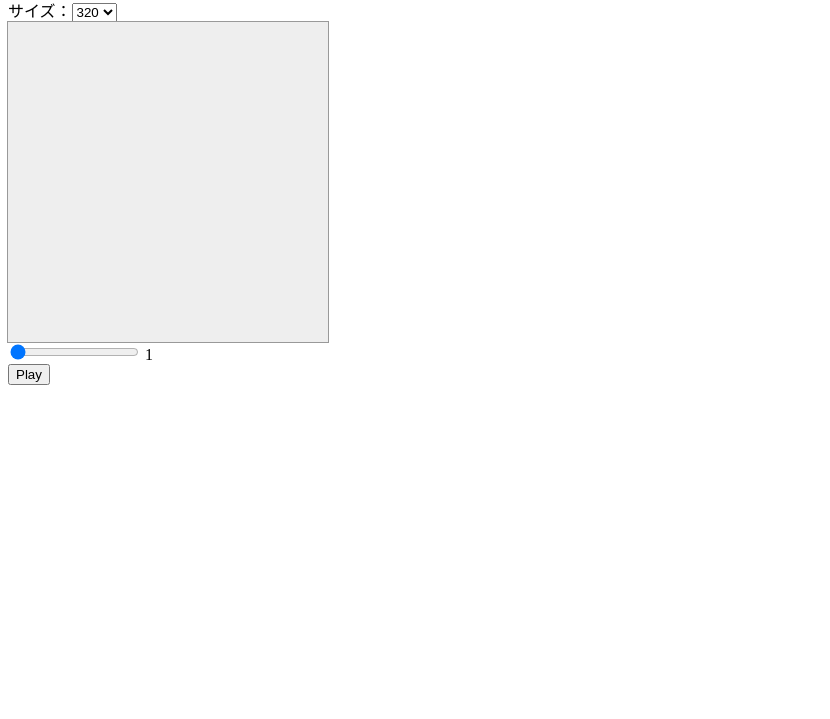
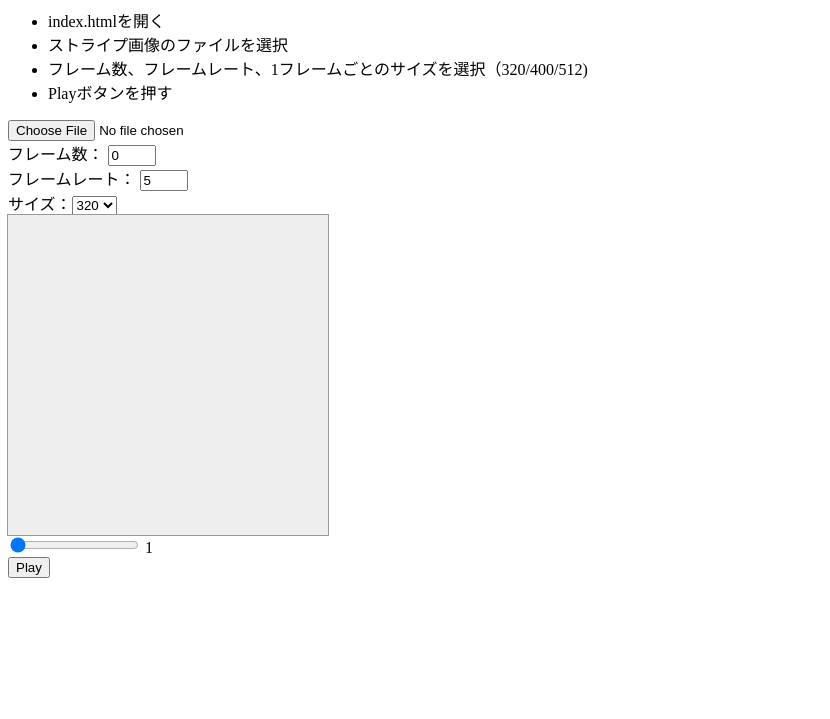
Before and after one commit to kymtgt/sprite-utils, a website: page index.html in a window 1280 px wide. Shown: the part 81-800 px from the top of the page, without its empty margins (0-830 px from the left). Drawn offline with nearby package versions, Linux system fonts and the light colour scheme.

Commit message:
added title and steps

```diff
--- a/index.html
+++ b/index.html
@@ -15,6 +15,13 @@
   </style>
 </head>
 <body>
+  <h1>ストライプアニメーション画像をチェックするツール</h1>
+  <ul>
+    <li>index.htmlを開く</li>
+    <li>ストライプ画像のファイルを選択</li>
+    <li>フレーム数、フレームレート、1フレームごとのサイズを選択（320/400/512)</li>
+    <li>Playボタンを押す</li>
+  </ul>
   <div id="app">
     <input type="file" @change="onImageUploaded">
     <div>
```
